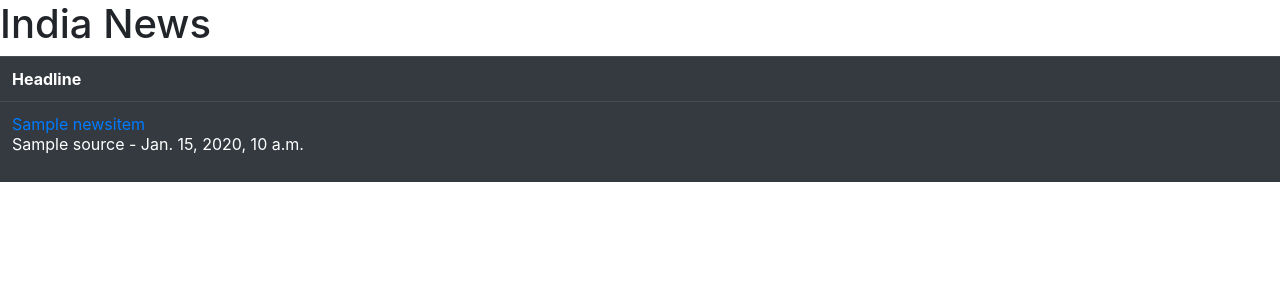
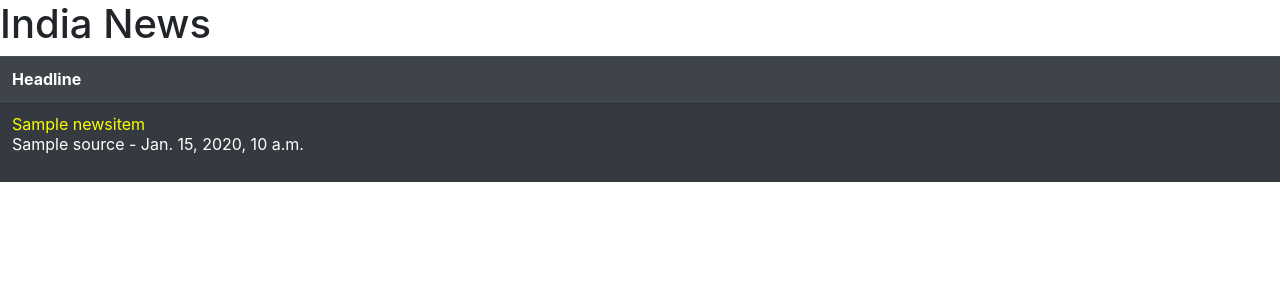
Before and after one commit to vladha1/TheFuture, a Django app: template templates/home.html in a window 1280 px wide. Shown: the top 300 px of the page. Run offline with Django 3.2, Linux system fonts and the light colour scheme; the template is opened without the code that fills it: most values are stand-ins (such as "Sample title", 1, 10 or a date in 2020); some libraries are stand-ins or nearby versions.

Commit message:
commit message

```diff
--- a/templates/home.html
+++ b/templates/home.html
@@ -2,7 +2,7 @@
     <link rel="stylesheet" href="https://stackpath.bootstrapcdn.com/bootstrap/4.3.1/css/bootstrap.min.css">
 
     <H1>India News</H1>
-        <TABLE class="table table-dark">
+        <TABLE class="table table-striped table-dark">
             <TR>
                 <TH scope="col">Headline</TH>
             </TR>
@@ -10,7 +10,7 @@
                 {% for newsitem in newslist %}
             <TR>
 
-                <TD><A href='{{newsitem.link}}'> {{newsitem.Title}} </A>
+                <TD><A href='{{newsitem.link}}' style="color:#fbff00;"> {{newsitem.Title}} </A>
                 <P>{{newsitem.Source}} - {{newsitem.Published}}</P>
                 </TD>
 
```
